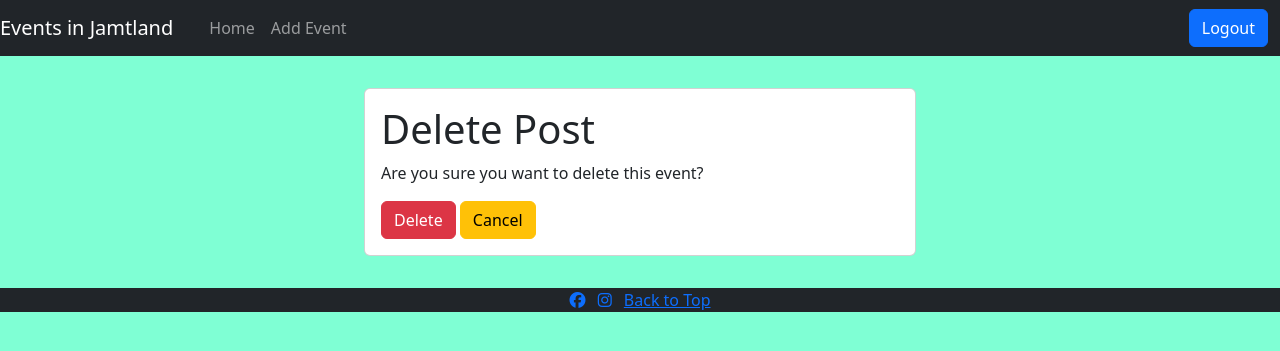
After one commit to PjHurtig/events-in-town, a Django app: a page that uses templates/delete_post.html in a window 1280 px wide. The commit adds this page. Shown: the top 351 px of the page. Run offline with Django 3.2, Linux system fonts and the light colour scheme; a user stored in the database is signed in; tables that the repository leaves empty hold one stand-in row (values such as "Sample post"); some libraries are stand-ins or nearby versions.

Commit message:
add delete-post functionality

```diff
--- a/event/urls.py
+++ b/event/urls.py
@@ -10,4 +10,6 @@ urlpatterns = [
     path('<slug:slug>/', views.PostDetail.as_view(), name='post_detail'),
     path('posts/<slug:slug>/update',
          views.UpdateEvent.as_view(), name='update_post'),
+    path('posts/<slug:slug>/delete',
+         views.DeleteEvent.as_view(), name='delete_post'),
 ]
--- a/event/views.py
+++ b/event/views.py
@@ -1,5 +1,7 @@
-from django.shortcuts import render, get_object_or_404
+from django.shortcuts import render, redirect, get_object_or_404
 from django.views import generic, View
+from django.urls import reverse_lazy
+from django.contrib import messages
 from .models import Post
 from .forms import EventForm
 
@@ -69,3 +71,21 @@ class UpdateEvent(generic.UpdateView):
     def form_valid(self, form):
         form.instance.author = self.request.user
         return super().form_valid(form)
+
+
+class DeleteEvent(generic.DeleteView):
+    model = Post
+    template_name = 'delete_post.html'
+    success_url = reverse_lazy('my_posts')
+
+    def dispatch(self, request, *args, **kwargs):
+        post = self.get_object()
+        if not request.user.is_authenticated or post.author != request.user:
+            messages.error(
+                request, "You do not have permission to delete this post.")
+            return redirect('my_posts')
+        return super().dispatch(request, *args, **kwargs)
+
+    def delete(self, request, *args, **kwargs):
+        messages.success(request, "Post deleted successfully.")
+        return super().delete(request, *args, **kwargs)
--- /dev/null
+++ b/templates/delete_post.html
@@ -0,0 +1,21 @@
+{% extends "base.html" %}
+
+
+{% block title %}Delete Post{% endblock %}
+
+{% block content %}
+<div class="container col-md-6">
+    <div class="card margin">
+        <h1>Delete Post</h1>
+
+        <p>Are you sure you want to delete this event?</p>
+
+        <form method="post">
+            {% csrf_token %}
+            <button class="btn btn-danger" type="submit">Delete</button>
+            <a class="btn btn-warning" href="{%  url 'post_detail' post.slug  %}">Cancel</a>
+        </form>
+    </div>
+</div>
+
+{% endblock %}
--- a/templates/post_detail.html
+++ b/templates/post_detail.html
@@ -29,7 +29,7 @@
             </div>
             {% if user.is_authenticated and post.author == user %}
             <a class="btn btn-warning" href="{% url 'update_post' post.slug %}">Update</a>
-            <a class="btn btn-danger" href="">Delete</a>
+            <a class="btn btn-danger" href="{% url 'delete_post' post.slug %}">Delete</a>
             {% endif %}
         </div>
     </div>
```
